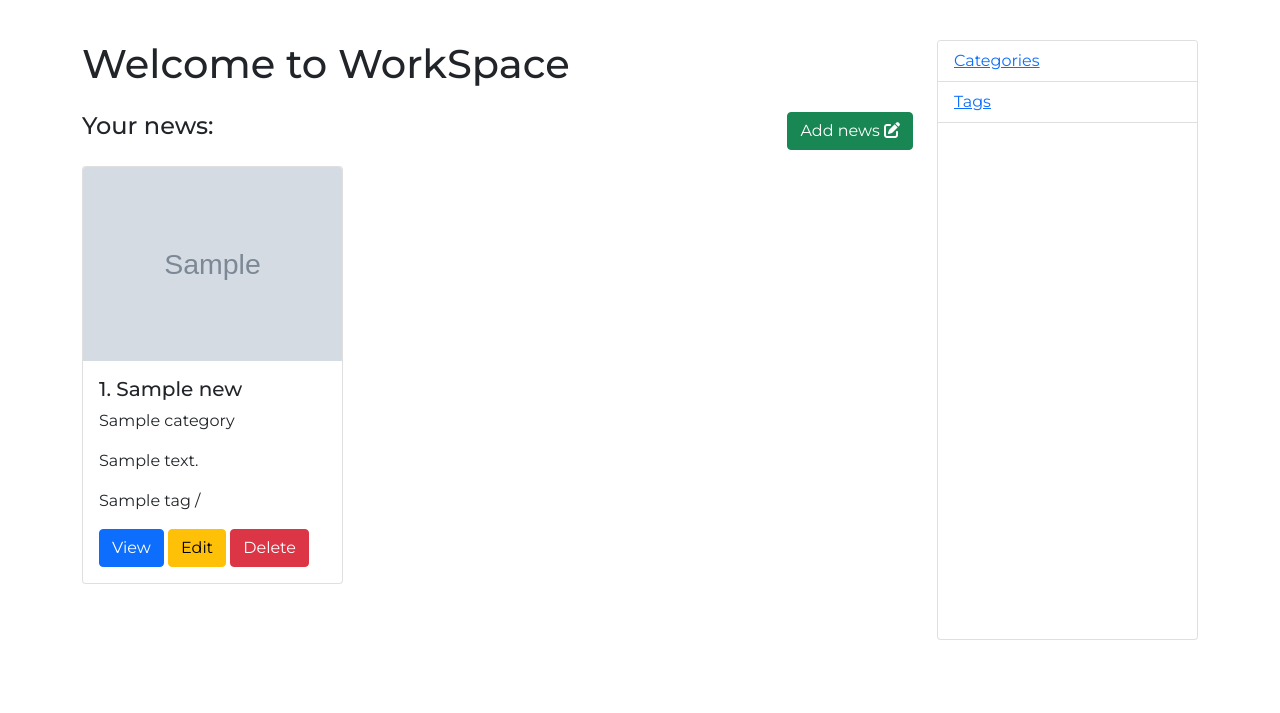
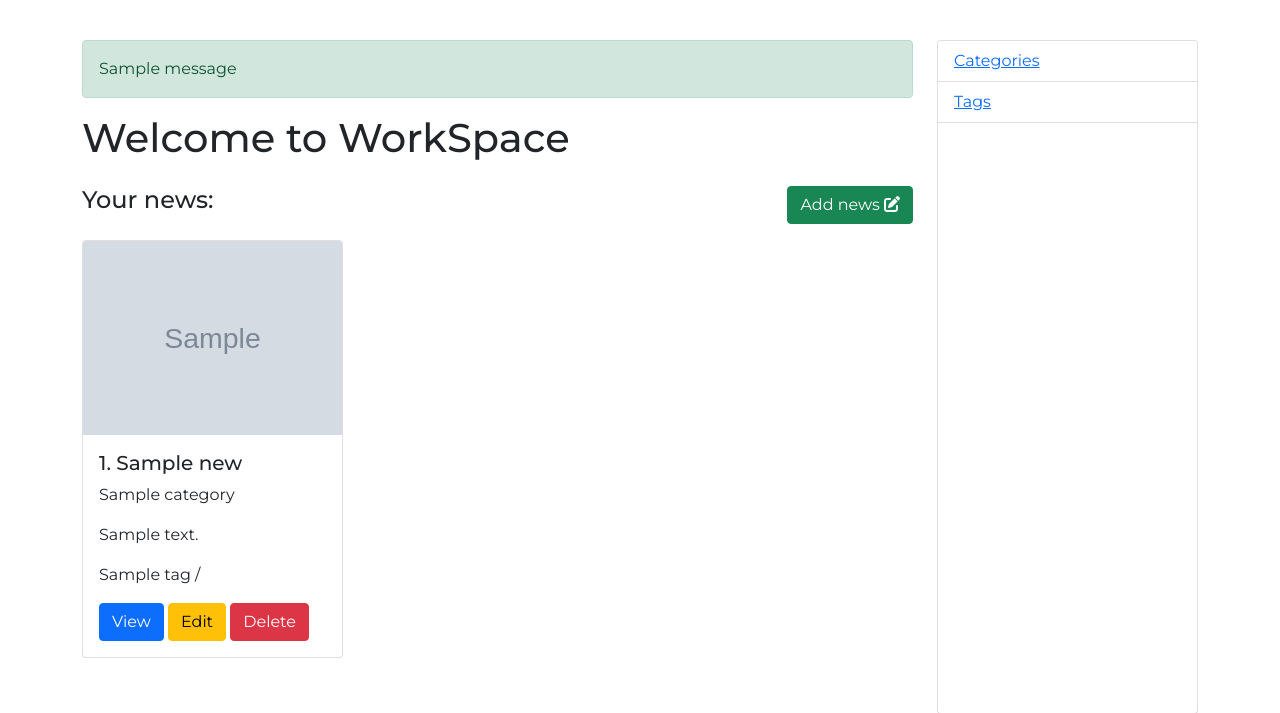
Before and after one commit to orozDev/news_b2_part_2, a Django app: page /workspace/ in a window 1280 px wide. Shown: the part 56-769 px from the top of the page. Run offline with Django 4.2, Linux system fonts and the light colour scheme; a user stored in the database is signed in; tables that the repository leaves empty hold one stand-in row (values such as "Sample post"); grey boxes marked "Sample" are stand-in pictures; one stand-in notice (Sample message) is shown; some libraries are stand-ins or nearby versions.

Commit message:
04.10.2023

```diff
--- /dev/null
+++ b/templates/components/message.html
@@ -0,0 +1,13 @@
+{% if messages %}
+    {% for message in messages %}
+        {% if message.tags == 'error' %}
+            <div class="mb-3 alert alert-danger">{{ message }}</div>
+        {% elif message.tags == 'warning' %}
+            <div class="mb-3 alert alert-warning">{{ message }}</div>
+        {% elif message.tags == 'success' %}
+            <div class="mb-3 alert alert-success">{{ message }}</div>
+        {% else %}
+            <div class="mb-3 alert alert-info">{{ message }}</div>
+        {% endif %}
+    {% endfor %}
+{% endif %}
--- a/templates/workspace/base.html
+++ b/templates/workspace/base.html
@@ -4,6 +4,7 @@
     <div class="container">
         <div class="row">
             <div class="col-lg-9 col-md-8 col-12 mb-4">
+                {% include 'components/message.html' %}
                 {% block work_content %}{% endblock work_content %}
             </div>
             <div class="col-lg-3 col-md-4 col-12">
--- a/templates/workspace/create_category.html
+++ b/templates/workspace/create_category.html
@@ -3,14 +3,13 @@
 {% block title %}| Create new category{% endblock title %}
 
 {% block work_content %}
-
     <h3 class="mb-4">Create new category:</h3>
     <div>
         <form action="{% url 'workspace_create_category' %}" method="POST">
             {% csrf_token %}
             <div class="mb-3">
                 <lable for="name_input">Name <span class="text-danger">*</span></lable>
-                <input type="text" name="name" id="name_input"  class="form-control">
+                <input type="text" name="name" id="name_input" class="form-control">
             </div>
             <div>
                 <button type="submit" class="btn btn-primary d-block w-100">Create</button>
--- a/workspace/views.py
+++ b/workspace/views.py
@@ -1,6 +1,7 @@
 from django.core.paginator import Paginator
 from django.http import JsonResponse, HttpResponseForbidden
 from django.shortcuts import render, redirect, get_object_or_404
+from django.contrib import messages
 
 from core.models import News, Category, Tag, Comment
 from workspace.forms import NewsForm
@@ -45,8 +46,12 @@ def create_category(request):
         if request.method == 'POST':
             name = request.POST.get('name', None)
             if name is None or name == '':
+                messages.error(request, 'Name is required')
                 return render(request, 'workspace/create_category.html', {'message': 'Name is required'})
             category = Category.objects.create(name=name)
+
+            messages.success(request, f'The category "{category.name}" has been added successfully!')
+
             return redirect('/workspace/categories/')
 
         return render(request, 'workspace/create_category.html')
@@ -59,6 +64,7 @@ def update_category(request, id):
         if request.method == 'POST':
             name = request.POST.get('name', None)
             if name is None or name == '':
+                messages.error(request, 'Name is required')
                 return render(request, 'workspace/update_category.html', {
                     'message': 'Name is required',
                     'category': category,
@@ -66,6 +72,7 @@ def update_category(request, id):
 
             category.name = name
             category.save()
+            messages.success(request, f'The category "{name}" ha been updated successfully!')
             return redirect('/workspace/categories/')
 
         return render(request, 'workspace/update_category.html', {'category': category})
@@ -75,7 +82,9 @@ def update_category(request, id):
 def delete_category(request, id):
     if request.user.is_authenticated:
         category = get_object_or_404(Category, id=id)
+        name = category.name
         category.delete()
+        messages.success(request, f'The category "{name}" ha been deleted successfully!')
         return redirect('/workspace/categories/')
     return redirect('/')
 
```
Also changed, not shown: templates/workspace/categories.html (+8 -6 lines).
